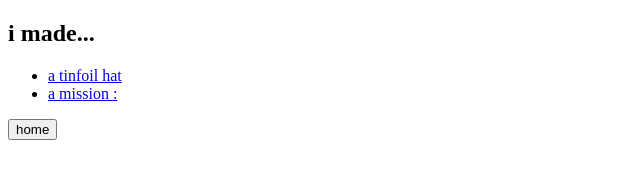
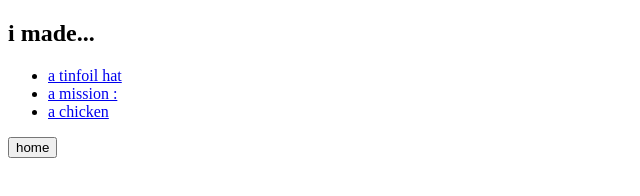
Before and after one commit to sonmok69/sonmok.com, a plain HTML site: page imade.html in a window 1280 px wide. Shown: the whole page, without its empty margins (0-640 px from the left). Drawn offline with Linux system fonts and the light colour scheme.

Commit message:
commit changes in imade.html and chickenbrooch.html

```diff
--- a/imade.html
+++ b/imade.html
@@ -11,6 +11,7 @@
     <ul>
       <li><a href="tinfoilhat.html">a tinfoil hat</a></li>
       <li><a href="nubiawithamission.html">a mission : </a></li>
+      <li><a href="chickenbrooch.html">a chicken</a></li>
     </ul>
     <a href="index.html"><button>home</button></a>
   </body>
```
Also changed, not shown: chickenbrooch.html (+0 -1 lines).
